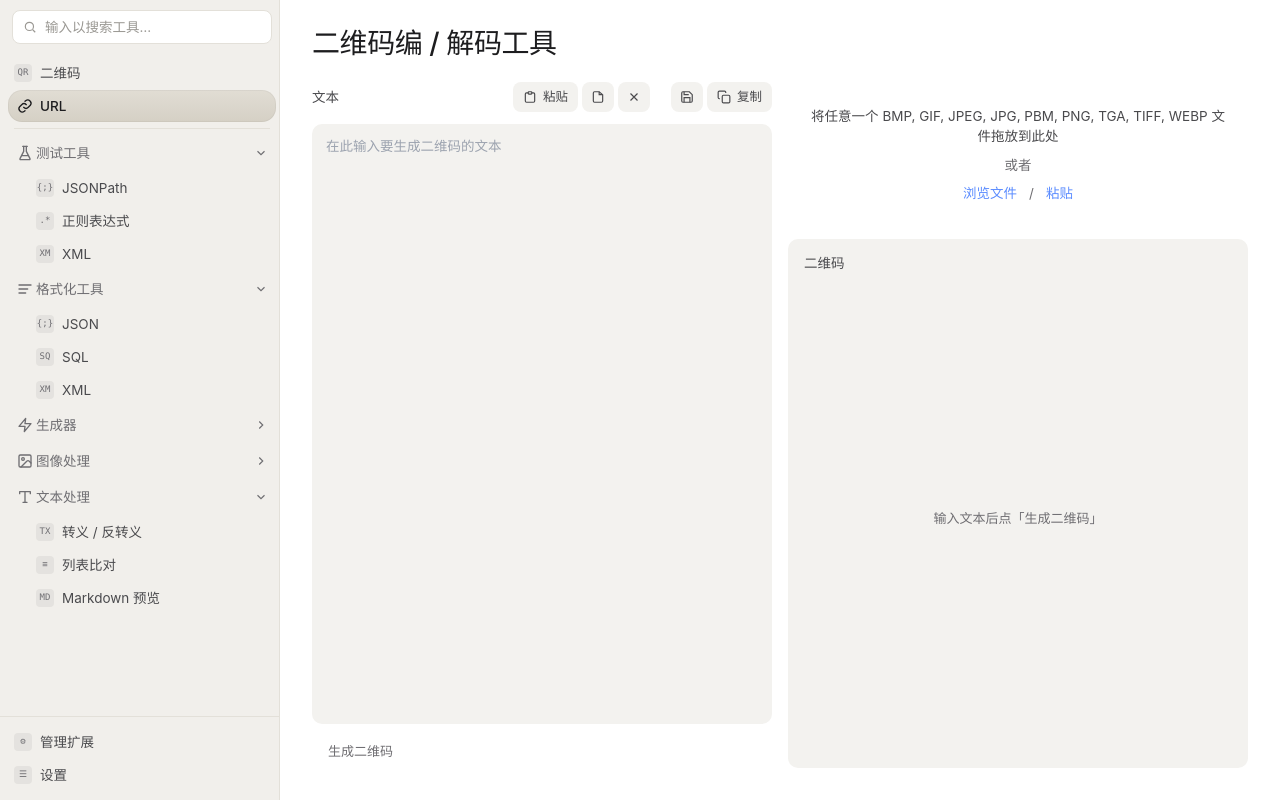
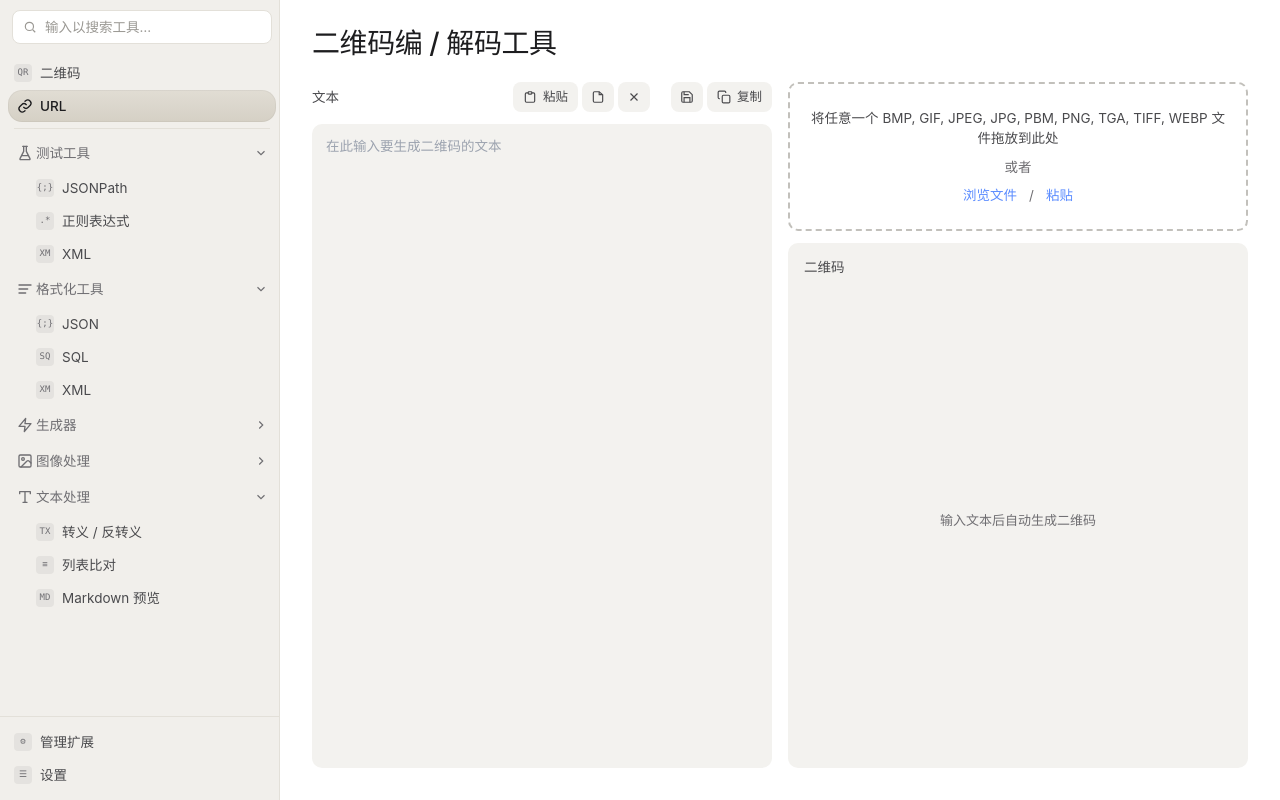
Before and after one commit to MeQln/Tauri-DevBox, a Vue app: page /tools/qrcode in a window 1280 px wide. Built offline with nearby package versions, Linux system fonts and the light colour scheme.

Commit message:
feat: 二维码改为实时生成；图片输入区虚线加粗

```diff
--- a/src/views/QrCodeView.vue
+++ b/src/views/QrCodeView.vue
@@ -45,10 +45,6 @@
       </div>
 
       <textarea v-model="input" class="text-area" placeholder="在此输入要生成二维码的文本"></textarea>
-
-      <div class="action-row">
-        <button class="primary-btn" :disabled="!input.trim()" @click="generate">生成二维码</button>
-      </div>
     </div>
 
     <!-- 右列 -->
@@ -69,7 +65,7 @@
         <div class="preview-title">二维码</div>
         <div class="preview-body">
           <div v-if="svgMarkup" class="svg-wrap" v-html="svgMarkup" />
-          <span v-else class="empty-hint">输入文本后点「生成二维码」</span>
+          <span v-else class="empty-hint">输入文本后自动生成二维码</span>
         </div>
       </div>
     </div>
@@ -77,7 +73,7 @@
 </template>
 
 <script setup lang="ts">
-import { ref } from 'vue'
+import { ref, watch } from 'vue'
 import { useMessage } from 'naive-ui'
 import PillBtn from '@/components/ui/PillBtn.vue'
 import { qrApi } from '@/api/qrcode'
@@ -89,16 +85,25 @@ const svgMarkup = ref('')
 
 const message = useMessage()
 
-async function generate() {
-  const text = input.value.trim()
-  if (!text) return
+// 实时生成：输入文本变化即调 Rust 编码；空文本清空预览。
+// reqId 防止旧响应覆盖新结果；编码失败保留上次预览，仅 toast 一次（沿用 URL 工具的静默策略对失败不打扰用户）。
+let encodeReqId = 0
+watch(input, async (text) => {
+  const trimmed = text.trim()
+  const my = ++encodeReqId
+  if (!trimmed) {
+    svgMarkup.value = ''
+    return
+  }
   try {
-    svgMarkup.value = await qrApi.encode(text)
+    const svg = await qrApi.encode(trimmed)
+    if (my === encodeReqId) svgMarkup.value = svg
   } catch (e) {
+    if (my !== encodeReqId) return
     const msg = typeof e === 'string' ? e : '生成失败'
     message.error(msg)
   }
-}
+}, { immediate: true })
 
 const IMAGE_EXTS = ['bmp', 'gif', 'jpeg', 'jpg', 'pbm', 'png', 'tga', 'tif', 'tiff', 'webp']
 
@@ -268,20 +273,8 @@ async function copyText() {
 }
 .text-area:focus { border-color: var(--accent, #5b8cff); }
 
-.action-row { display: flex; }
-.primary-btn {
-  height: 32px; padding: 0 16px;
-  border-radius: 8px;
-  background: var(--accent, #5b8cff);
-  color: white; font-size: 13px; font-weight: 500;
-  border: none; cursor: pointer;
-}
-.primary-btn:disabled {
-  background: var(--card-2); color: var(--ink-3); cursor: not-allowed;
-}
-
 .dropzone {
-  border: 1.5px dashed var(--border);
+  border: 2px dashed var(--ink-5);
   border-radius: var(--r-md);
   padding: 24px 18px;
   text-align: center;
```
